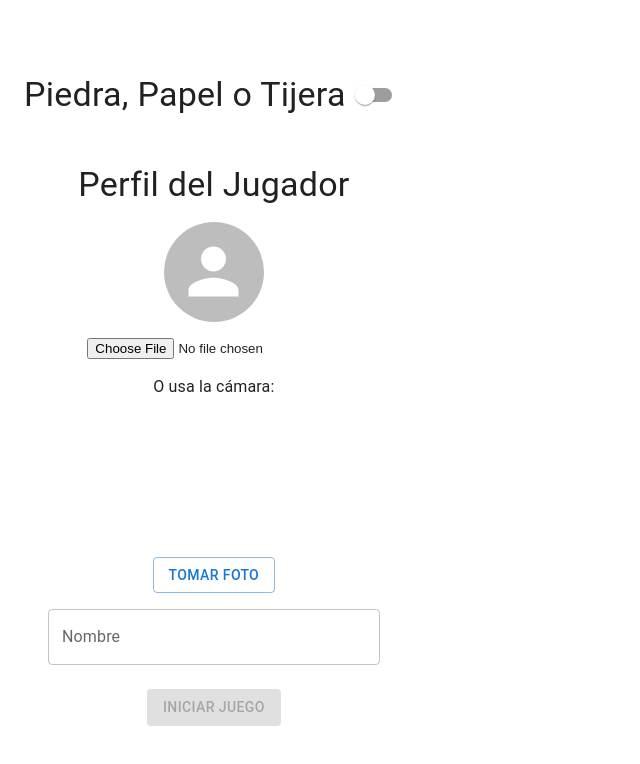
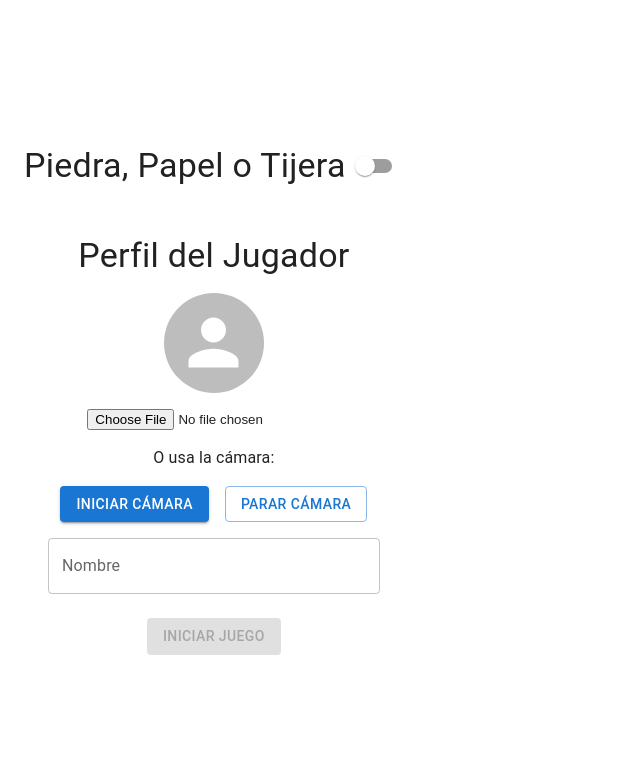
Before and after one commit to eduardescola/PiedraPapelTijerasReact, a React (Vite) app: page / in a window 1280 px wide. Shown: the top 764 px of the page, without its empty margins (0-640 px from the left). Built offline with nearby package versions, Linux system fonts and the light colour scheme; no server answers.

Commit message:
Camara funcional y con botones

```diff
--- a/src/components/ProfileForm/ProfileForm.tsx
+++ b/src/components/ProfileForm/ProfileForm.tsx
@@ -10,15 +10,8 @@ const ProfileForm: React.FC<ProfileFormProps> = ({ onStartGame }) => {
   const [name, setName] = useState("");
   const [photo, setPhoto] = useState<string | null>(null);
   const [imagePreview, setImagePreview] = useState<string | null>(null);
+  const [isCameraOn, setIsCameraOn] = useState(false);
   const webcamRef = useRef<Webcam>(null);
-
-  const images = [
-    "https://via.placeholder.com/150/FF5733",
-    "https://via.placeholder.com/150/33FF57",
-    "https://via.placeholder.com/150/3357FF",
-    "https://via.placeholder.com/150/FF33A1",
-    "https://via.placeholder.com/150/A1FF33",
-  ];
 
   const handleNameChange = (event: React.ChangeEvent<HTMLInputElement>) => {
     setName(event.target.value);
@@ -36,11 +29,6 @@ const ProfileForm: React.FC<ProfileFormProps> = ({ onStartGame }) => {
     }
   };
 
-  const handleSelectImage = (image: string) => {
-    setImagePreview(image);
-    setPhoto(image);
-  };
-
   const capturePhoto = () => {
     if (webcamRef.current) {
       const imageSrc = webcamRef.current.getScreenshot();
@@ -55,12 +43,17 @@ const ProfileForm: React.FC<ProfileFormProps> = ({ onStartGame }) => {
 
       <Avatar alt="Perfil" src={imagePreview || undefined} sx={{ width: 100, height: 100, marginBottom: 2 }} />
 
-
       <input type="file" accept="image/*" onChange={handleImageChange} />
 
       <Typography variant="body1" marginTop={2}>O usa la cámara:</Typography>
-      <Webcam ref={webcamRef} screenshotFormat="image/png" className="w-64 h-48 border" />
-      <Button onClick={capturePhoto} variant="outlined" sx={{ marginTop: 1 }}>Tomar Foto</Button>
+      {isCameraOn && <Webcam ref={webcamRef} screenshotFormat="image/png" className="w-64 h-48 border" />}
+
+      <Box display="flex" gap={2} marginTop={2}>
+        <Button variant="contained" onClick={() => setIsCameraOn(true)}>Iniciar Cámara</Button>
+        <Button variant="outlined" onClick={() => setIsCameraOn(false)}>Parar Cámara</Button>
+      </Box>
+
+      {isCameraOn && <Button onClick={capturePhoto} variant="outlined" sx={{ marginTop: 1 }}>Tomar Foto</Button>}
 
       <TextField
         label="Nombre"
```
